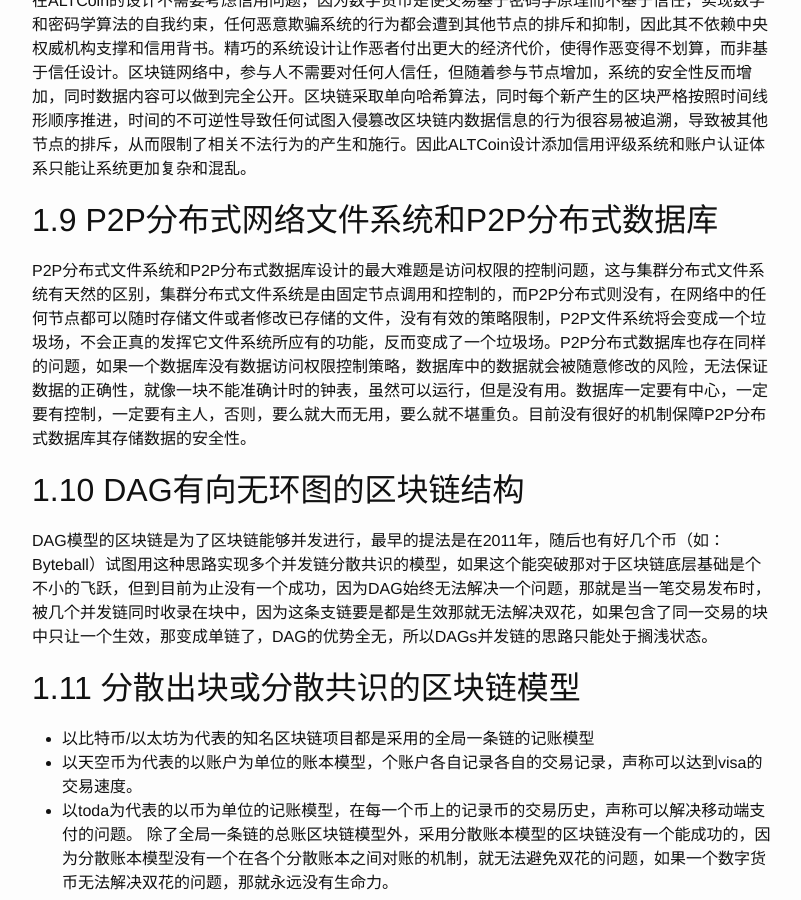
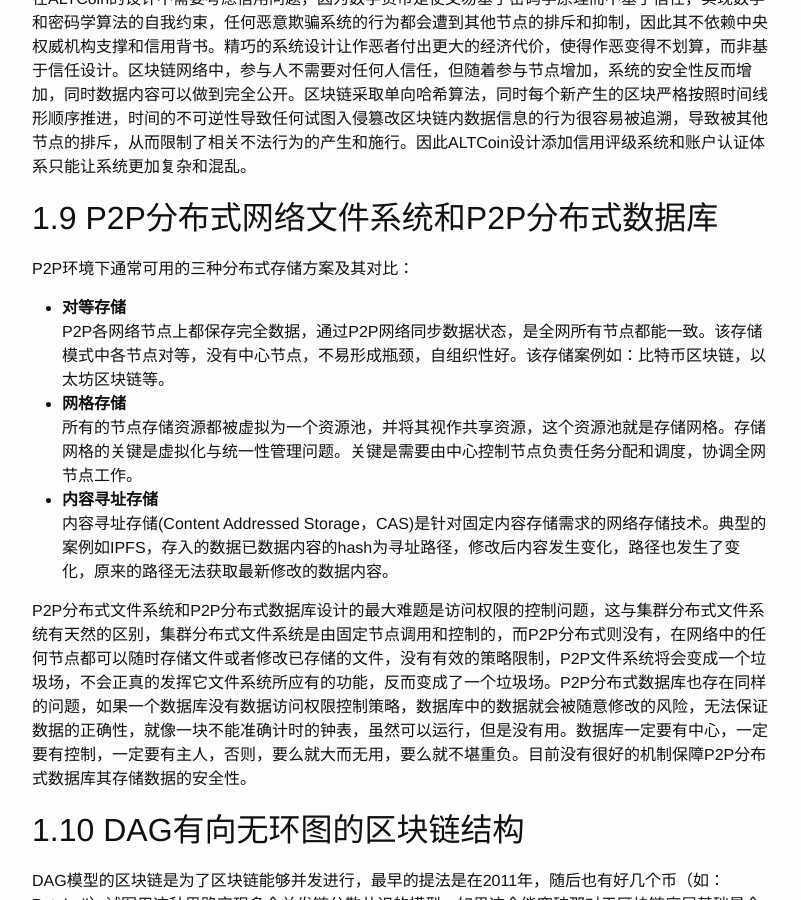
Before and after one commit to meachon/meachon.github.io, a Jekyll site: the page built from _posts/2017-05-17-ALTCoin设计中的误区.md, in a window 1280 px wide and 900 px high, scrolled down 2918 px. Shown: the whole window, without its empty margins (238-1039 px from the left). Built offline with Jekyll 4.4.1, drawn with Linux system fonts in a browser that asks for light colours.

Commit message:
modify altcoin designed

```diff
--- a/_posts/2017-05-17-ALTCoin设计中的误区.md
+++ b/_posts/2017-05-17-ALTCoin设计中的误区.md
@@ -5,7 +5,7 @@ date:   2017-05-17 16:06:39 +0800
 categories: 数字货币
 ---
 
----
+
 # 1. **数字货币设计中的误区**
 
 ## 1.1 采用TodaTree协议
@@ -57,6 +57,14 @@ P2P网络分片区后整个系统性能和效率下降很多倍，在整个P2P
 
 
 ## 1.9 P2P分布式网络文件系统和P2P分布式数据库
+P2P环境下通常可用的三种分布式存储方案及其对比：
+- **对等存储**
+  P2P各网络节点上都保存完全数据，通过P2P网络同步数据状态，是全网所有节点都能一致。该存储模式中各节点对等，没有中心节点，不易形成瓶颈，自组织性好。该存储案例如：比特币区块链，以太坊区块链等。
+- **网格存储**
+  所有的节点存储资源都被虚拟为一个资源池，并将其视作共享资源，这个资源池就是存储网格。存储网格的关键是虚拟化与统一性管理问题。关键是需要由中心控制节点负责任务分配和调度，协调全网节点工作。
+- **内容寻址存储**
+  内容寻址存储(Content Addressed Storage，CAS)是针对固定内容存储需求的网络存储技术。典型的案例如IPFS，存入的数据已数据内容的hash为寻址路径，修改后内容发生变化，路径也发生了变化，原来的路径无法获取最新修改的数据内容。
+
 P2P分布式文件系统和P2P分布式数据库设计的最大难题是访问权限的控制问题，这与集群分布式文件系统有天然的区别，集群分布式文件系统是由固定节点调用和控制的，而P2P分布式则没有，在网络中的任何节点都可以随时存储文件或者修改已存储的文件，没有有效的策略限制，P2P文件系统将会变成一个垃圾场，不会正真的发挥它文件系统所应有的功能，反而变成了一个垃圾场。P2P分布式数据库也存在同样的问题，如果一个数据库没有数据访问权限控制策略，数据库中的数据就会被随意修改的风险，无法保证数据的正确性，就像一块不能准确计时的钟表，虽然可以运行，但是没有用。数据库一定要有中心，一定要有控制，一定要有主人，否则，要么就大而无用，要么就不堪重负。目前没有很好的机制保障P2P分布式数据库其存储数据的安全性。
 
 ## 1.10 DAG有向无环图的区块链结构
```
